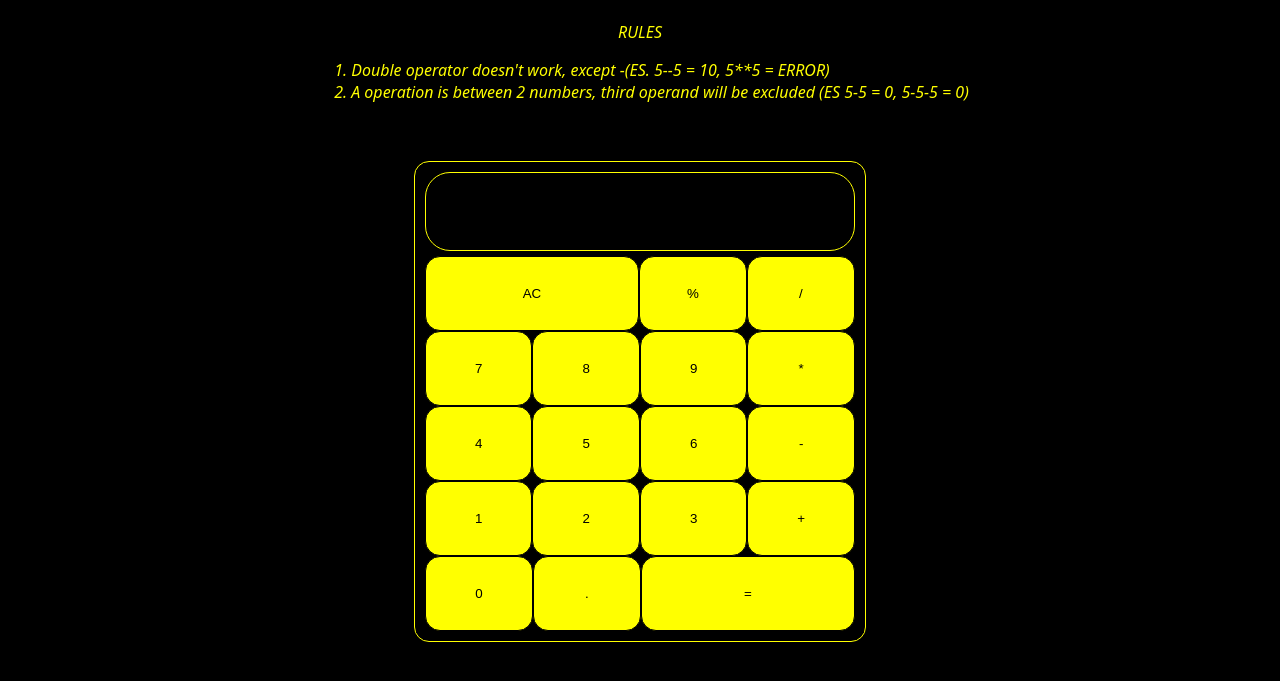
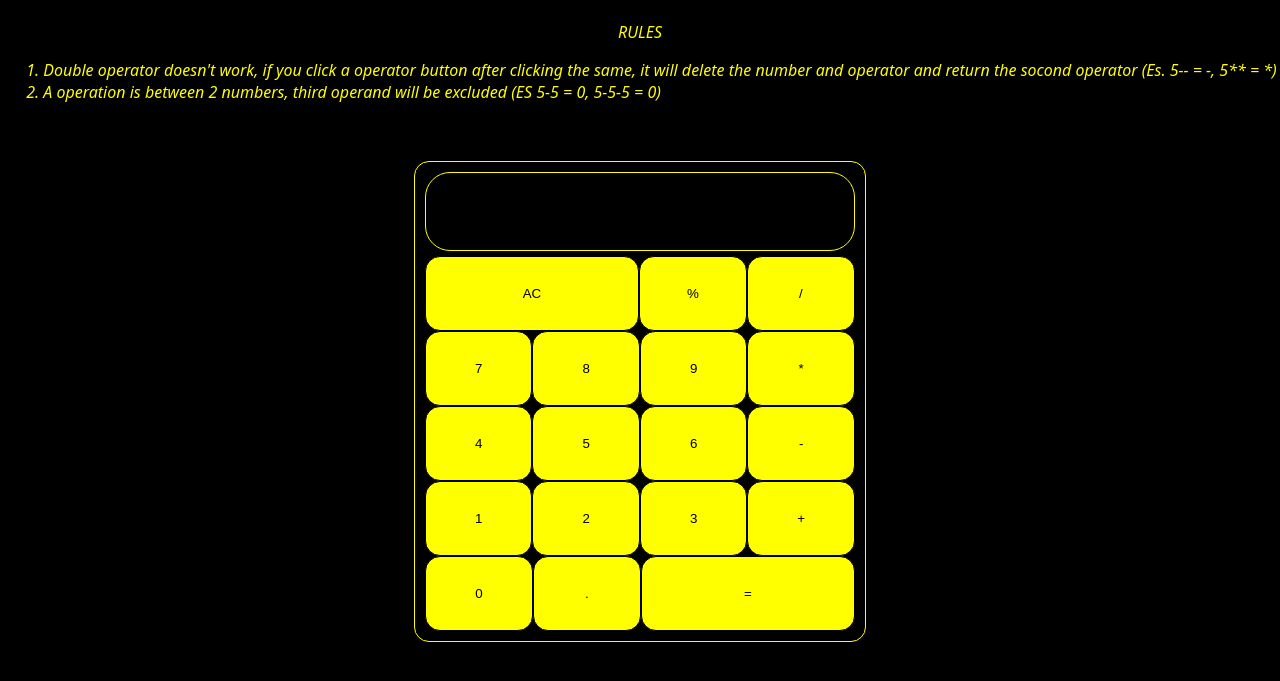
Before and after one commit to Broly366/Calculator, a plain HTML site: page index.html in a window 1280 px wide. Shown: the top 681 px of the page. Drawn offline with Linux system fonts and the light colour scheme.

Commit message:
Update index.html
changing a rule

```diff
--- a/index.html
+++ b/index.html
@@ -10,7 +10,7 @@
             <div class="title">RULES</div>
             <div>
                 <ul>
-                    <li>Double operator doesn't work, except -(ES. 5--5 = 10, 5**5 = ERROR) </li>
+                    <li>Double operator doesn't work, if you click a operator button after clicking the same, it will delete the number and operator and return the socond operator (Es. 5-- = -, 5** = *)</li>
                     <li>A operation is between 2 numbers, third operand will be excluded (ES 5-5 = 0, 5-5-5 = 0)</li>
                 </ul>
             </div>
```
